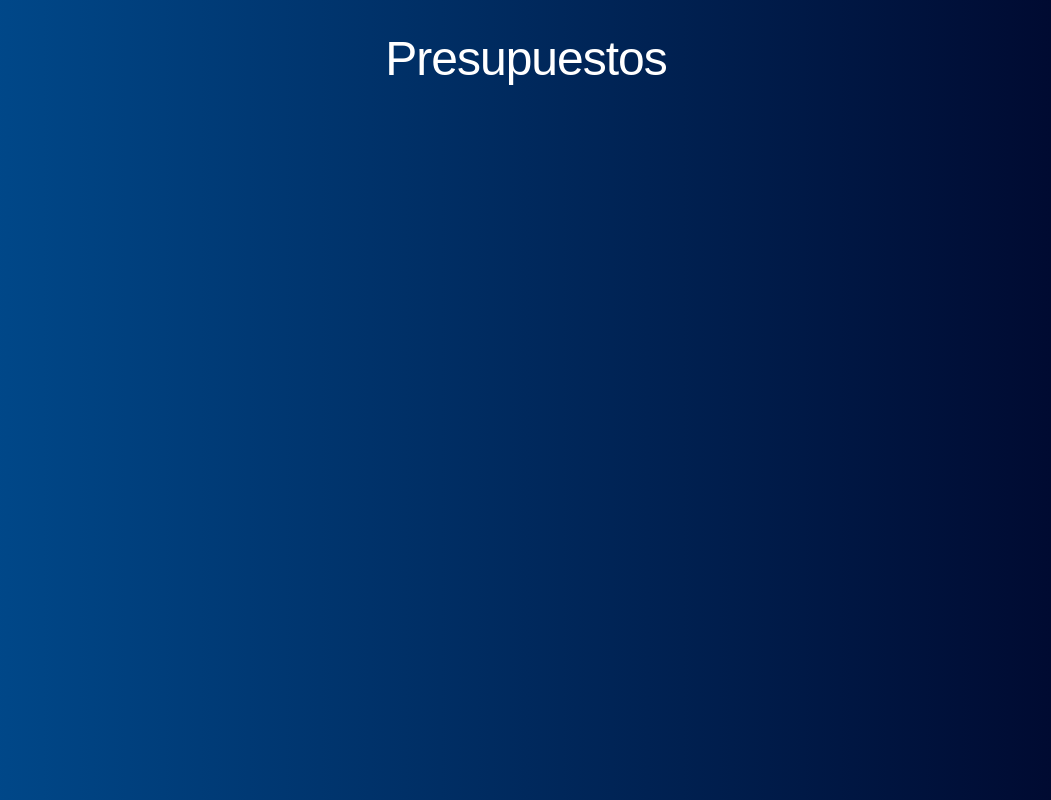
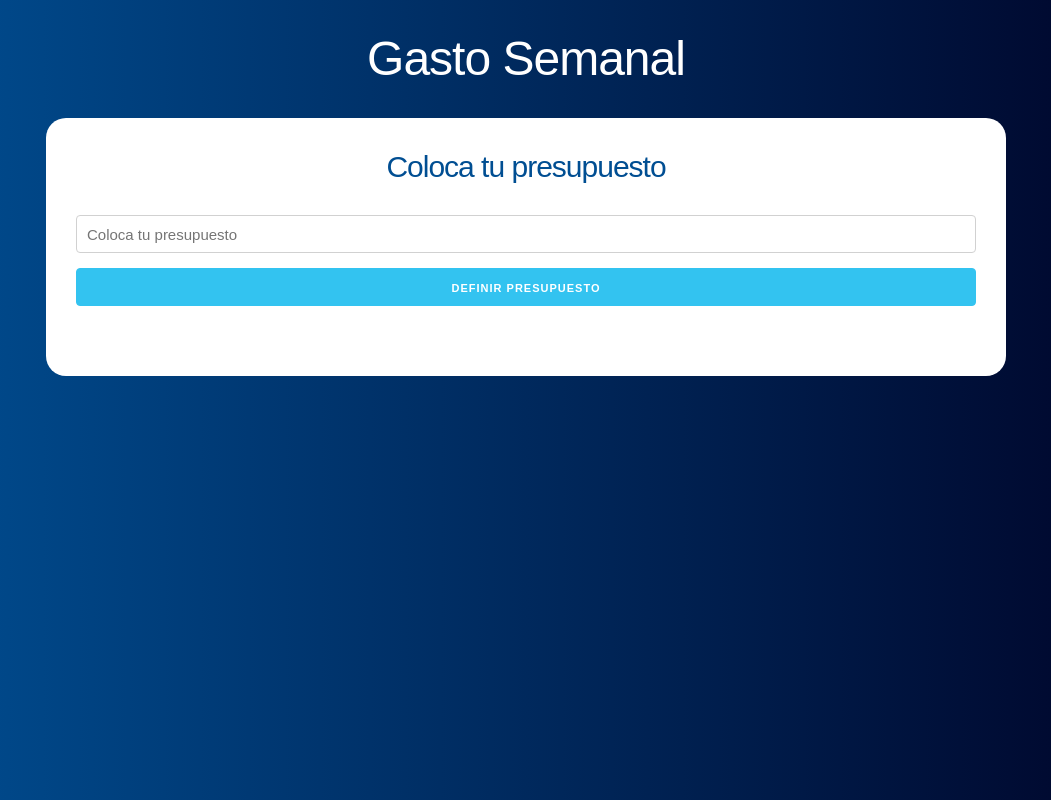
Before and after one commit to jhoanse98/presupuesto-React-, a React (Create React App) app: page / in a window 1280 px wide. Shown: the whole page, without its empty margins (114-1165 px from the left). Built offline with nearby package versions, Linux system fonts and the light colour scheme.

Commit message:
Creación de componente que solicita el presupuesto

```diff
--- a/src/App.js
+++ b/src/App.js
@@ -1,11 +1,15 @@
 import React from 'react';
+import Pregunta from './components/Pregunta';
 
 function App() {
   return (
     <div className="container">
       <header>
-        <h1>Presupuestos</h1>
+        <h1>Gasto Semanal</h1>
       </header>
+      <div className="contenido-principal contenido">
+        <Pregunta/>
+      </div>
     </div>
   );
 }
--- /dev/null
+++ b/src/components/Pregunta.js
@@ -0,0 +1,24 @@
+import React, { Fragment } from 'react';
+
+const Pregunta = () => {
+    return (
+        <Fragment>
+            <h2>Coloca tu presupuesto</h2>
+
+            <form>
+                <input
+                    type="number"
+                    className="u-full-width"
+                    placeholder="Coloca tu presupuesto"
+                />
+                <input
+                    type="submit"
+                    className="button-primary u-full-width"
+                    value='Definir presupuesto'
+                />
+            </form>
+        </Fragment>
+      );
+}
+
+export default Pregunta;
```
